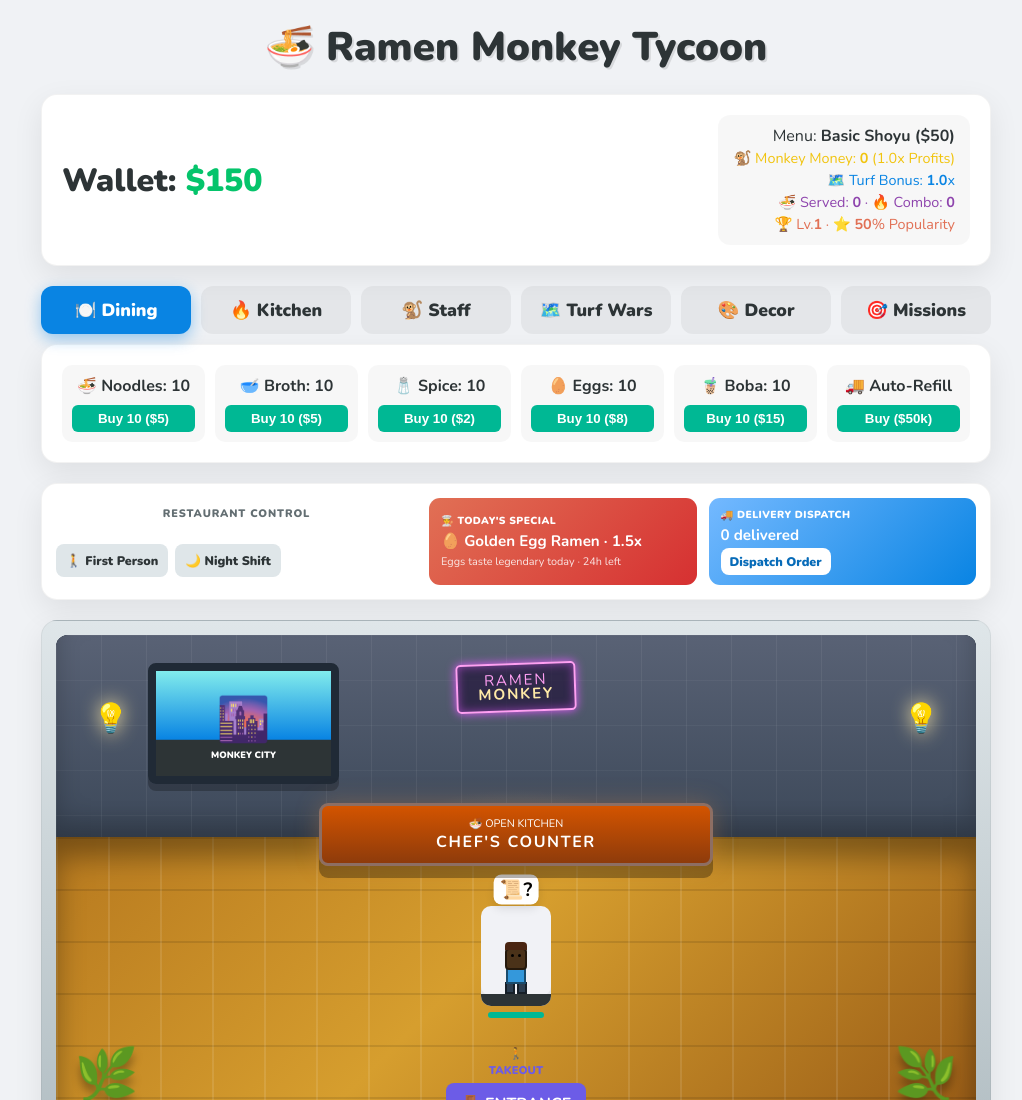
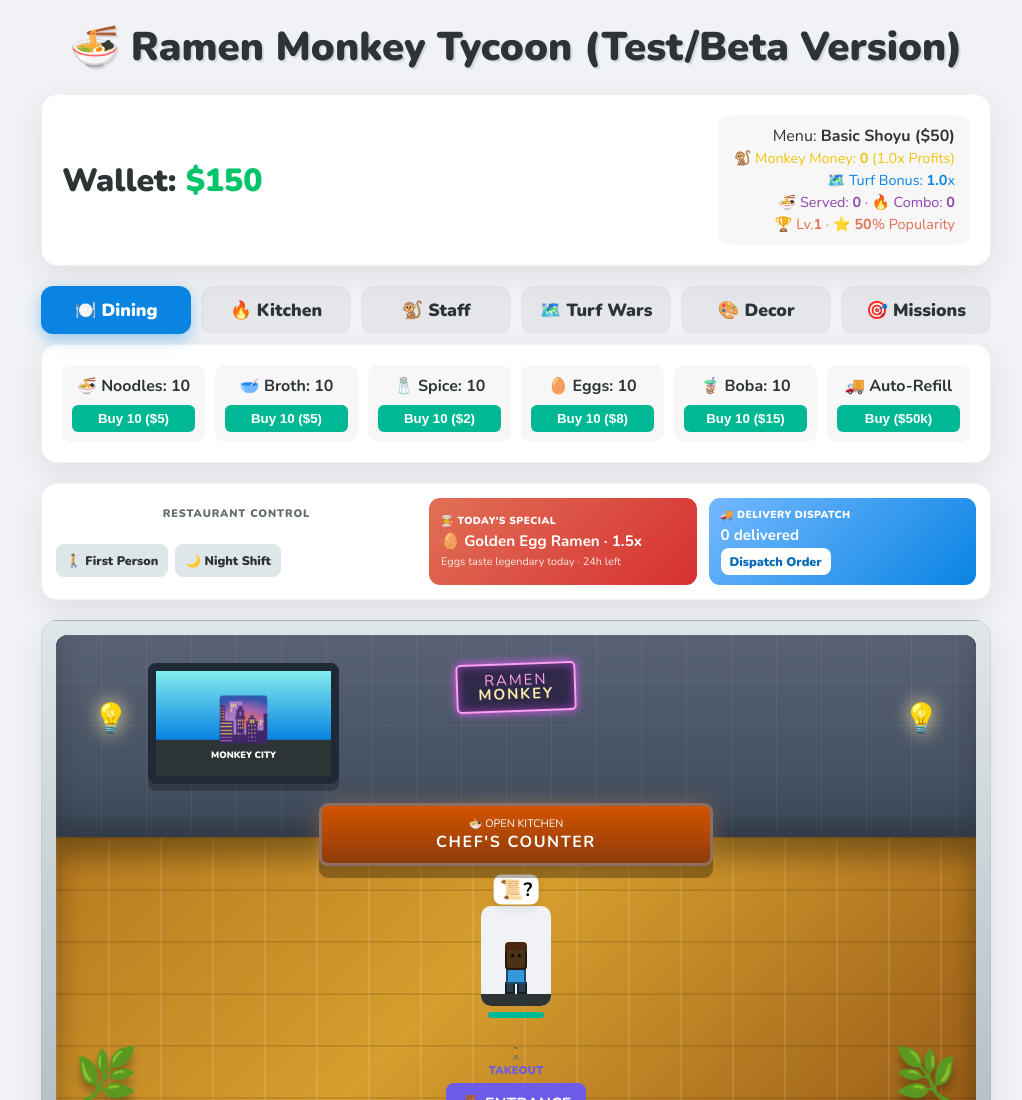
Before and after one commit to IM2SKIBIDI4U/test, a plain HTML site: page index.html in a window 1280 px wide. Shown: the top 1100 px of the page, without its empty margins (124-1146 px from the left). Drawn offline with nearby package versions, Linux system fonts and the light colour scheme.

Commit message:
Update game title to include 'Test/Beta Version'

```diff
--- a/index.html
+++ b/index.html
@@ -12,7 +12,7 @@
     <div id="event-toast" class="event-toast hidden">🚨 RUSH HOUR! 🚨</div>
 
     <div class="game-container" id="main-container">
-        <h1>🍜 Ramen Monkey Tycoon</h1>
+        <h1>🍜 Ramen Monkey Tycoon (Test/Beta Version)</h1>
 
         <div class="top-bar glass-panel">
             <div class="wallet-display">Wallet: <span id="money" style="color:#05c46b;">$0</span></div>
```
